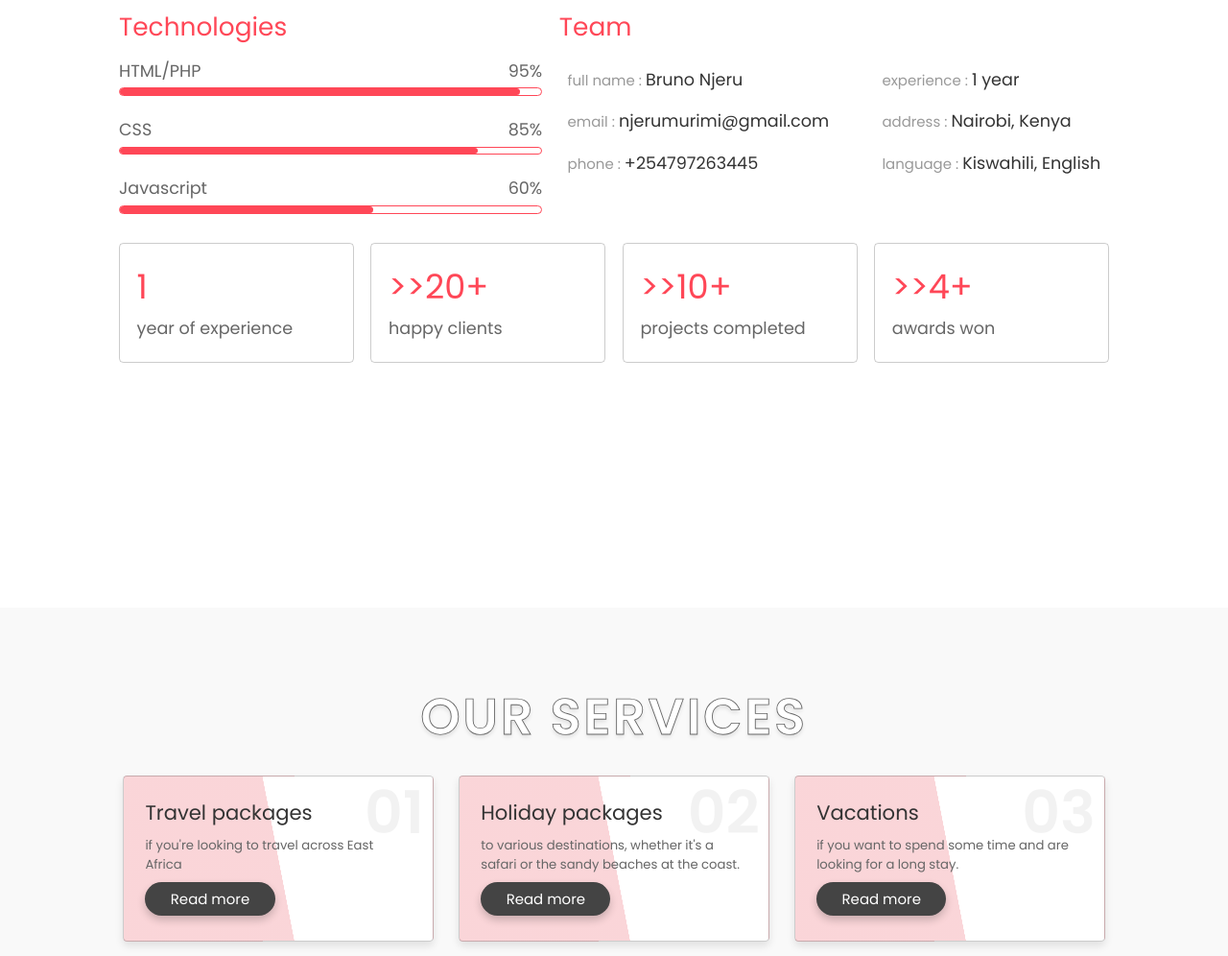
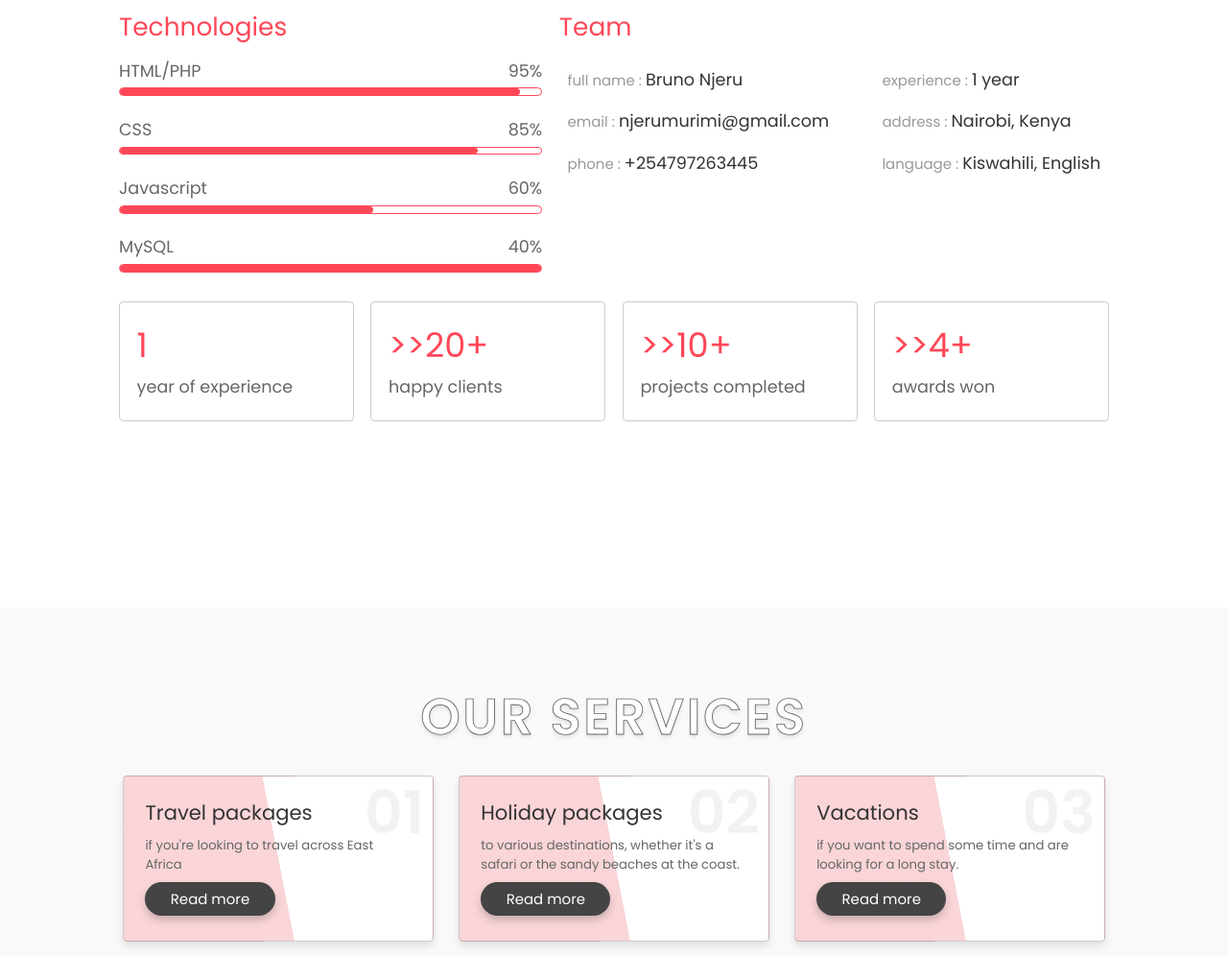
Before and after one commit to bmn44100/Sasa-travel, a plain HTML site: page index.html in a window 1280 px wide. Shown: the part 967-1963 px from the top of the page at 96% size. Drawn offline with Linux system fonts and the light colour scheme.

Commit message:
Update index.html

```diff
--- a/index.html
+++ b/index.html
@@ -74,6 +74,10 @@
             </div>
             <div class="progress">
                 <h3>Javascript <span>60%</span></h3>
+                <div class="bar"><span></span></div>
+            </div>
+            <div class="progress">
+                <h3>MySQL <span>40%</span></h3>
                 <div class="bar"><span></span></div>
             </div>
 
```
